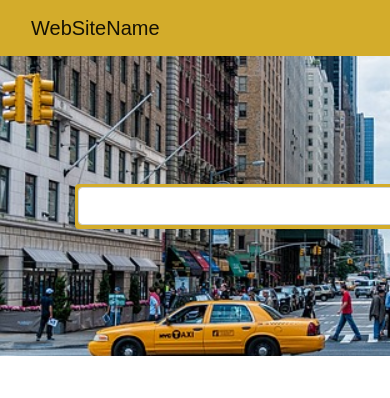
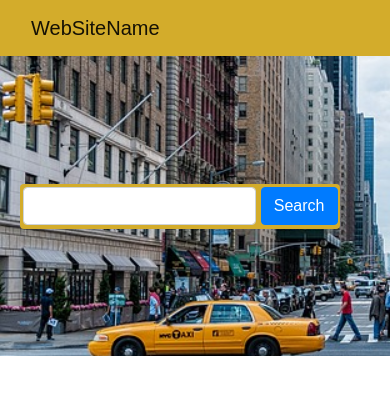
Before and after one commit to devjhwan/COW, a PHP site: page / in a window 390 px wide; the page is wider, and only the part inside the window is pictured. Shown: the top 398 px of that part. Run offline with PHP 8.4, Linux system fonts and the light colour scheme.

Commit message:
responsive search-bar

```diff
--- a/Session1/Part2/css/index.css
+++ b/Session1/Part2/css/index.css
@@ -22,8 +22,30 @@ body {
 }
 
 .search-bar-background {
-	height: 45px;
-	width: 650px;
+    height: 45px;
+    width: 640px;
+}
+
+@media (max-width: 800px) {
+    .search-bar-background {
+        width: calc(96vw - 128px);
+        position: relative;
+        left: calc(48vw - 384px);
+    }
+}
+
+@media (max-width: 575px) {
+    .search-bar-background {
+        width: 80vw;
+        position: absolute;
+        left: 20px;
+    }
+}
+
+@media (max-width: 400px) {
+    .search-bar-background {
+        width: 320px;
+    }
 }
 
 .search-bar {
```
